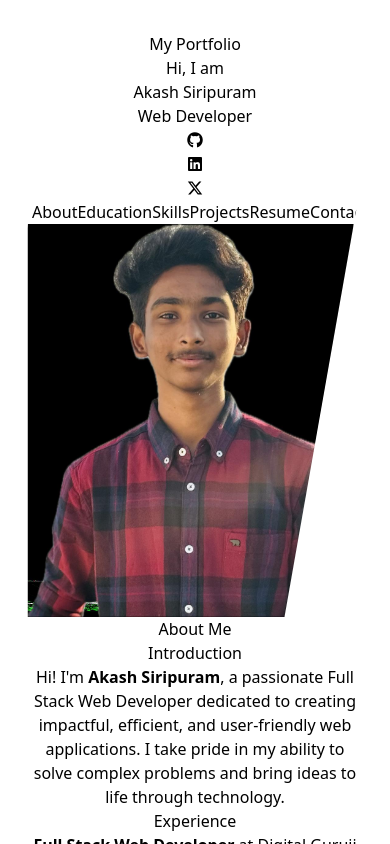
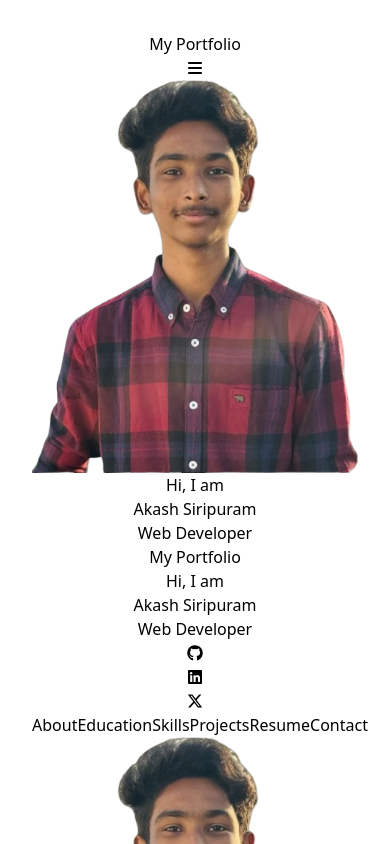
Before and after one commit to akashsiripuram/Portfolio, a React (Vite) app: page / in a window 390 px wide. Shown: the top 844 px of the page. Built offline with nearby package versions, Linux system fonts and the light colour scheme.

Commit message:
added responsive layout

```diff
--- a/src/Layout/Layout.jsx
+++ b/src/Layout/Layout.jsx
@@ -9,7 +9,7 @@ import About from "../components/about/About";
 
 export default function Layout() {
   return (
-    <div className="bg-gray-300 w-screen">
+    <div className="bg-gray-300 w-screen " >
       <Navbar/>
 
       <div id="about">
--- a/src/components/Navbar/Navbar.css
+++ b/src/components/Navbar/Navbar.css
@@ -1,21 +1,9 @@
-.angled-box {
-    transform: skewX(-10deg);
-    transform-origin: top left;
-    overflow: hidden;
-    position: relative;
-}
-.navbar-options{
-    transform: skewX(+10deg);
-    transform-origin: top left;
-    overflow: hidden;
-    position: relative;
-}
+
 
 .angled-profile {
-    transform: skewX(+10deg);
-    transform-origin: top left;
+
     overflow: hidden;
-    position: relative;
+
     z-index: 999;
     height: 80%;
     width: fit-content;
--- a/src/components/Navbar/Navbar.jsx
+++ b/src/components/Navbar/Navbar.jsx
@@ -1,28 +1,59 @@
 import "./Navbar.css";
+import ToggleButton from "../ToggleButton/ToggleButton";
+import { useState } from "react";
 
 export default function Navbar() {
+  // const [isOpened,setIsOpened] =useState(false);
+
   return (
     <>
-      <div className="flex flex-row justify-between h-screen w-screen bg-black">
+      <div className="flex flex-col md:hidden bg-black max-w-screen overflow-x-hidden h-screen ">
+        {/* Top Navbar */}
+        <div className="flex flex-row justify-between w-[inherit] pr-10 px-5 py-5 pl-16">
+          <a href="/" className="text-white cursor-pointer font-semibold">
+            My Portfolio
+          </a>
+          <ToggleButton />
+        </div>
+        <div className="text-center flex flex-row justify-center mt-24 mb-10 ml-8">
+        <img
+          src="/profile.jpg"
+          className="rounded-full h-[300px] w-[300px]  border-2 border-white pt-12"
+          alt=""
+        />
+        </div>
+        <h3 className="text-xl text-center font-bold mb-3 text-white">Hi, I am</h3>
+        <h1 className="text-3xl text-center font-bold text-white">Akash Siripuram</h1>
+        <div className="text-gray-400 text-center font-bold text-xl mt-2">
+          Web Developer
+        </div>
+      </div>
+
+      <div className="hidden md:flex flex-row justify-between h-screen w-screen ">
+        {/* Left Section */}
         <div className="flex flex-col justify-between w-1/2 bg-gray-300 text-lg px-5 py-5 pl-24">
           <div>
-            <a href="/" className="font-semibold cursor-pointer">My Portfolio</a>
+            <a href="/" className="font-semibold cursor-pointer">
+              My Portfolio
+            </a>
           </div>
-          <div className="">
+          <div>
             <h3 className="text-2xl font-bold mb-6">Hi, I am</h3>
             <h1 className="text-5xl font-bold">Akash Siripuram</h1>
             <div className="text-gray-400 font-bold text-2xl mt-2">
               Web Developer
             </div>
           </div>
-          <div className="social-icons flex flex-row space-x-4 w-3/5 mb-16 ">
+          <div className="social-icons flex flex-row space-x-4 w-3/5 mb-16">
             <div className="bg-[#bdbdbd] p-2">
               <a href="https://github.com/akashsiripuram" className="text-2xl ">
                 <i className="fab fa-github"></i>
               </a>
             </div>
             <div className="bg-[#bdbdbd] p-2">
-              <a href="https://www.linkedin.com/in/siripuramakash/" className="text-2xl ">
+              <a
+                href="https://www.linkedin.com/in/siripuramakash/"
+                className="text-2xl ">
                 <i className="fab fa-linkedin"></i>
               </a>
             </div>
@@ -33,23 +64,46 @@ export default function Navbar() {
             </div>
           </div>
         </div>
-        <div className="flex flex-col w-1/2 bg-black angled-box align-baseline justify-between">
-          <div className="flex navbar-options flex-row justify-center text-white px-5 py-5 pb-12 space-x-10 font-semibold ">
-            {/* Update to anchor links */}
-            <a href="#about" className="cursor-pointer">About</a>
-            <a href="#education" className="cursor-pointer">Education</a>
-            <a href="#skills" className="cursor-pointer">Skills</a>
-            <a href="#projects" className="cursor-pointer">Projects</a>
-            <a href="/AkashSiripuram.pdf" target="_blank" className="cursor-pointer">Resume</a>
-            <a href="#contact" className="cursor-pointer bg-white text-black px-4 py-1 rounded-2xl">Contact</a>
+
+        {/* Right Section with ClipPath */}
+        <div
+          className="w-[12%]  bg-black mr-0 p-0"
+          style={{
+            clipPath: "polygon(100% 0, 100% 0, 100% 100%, 0 100%)", // Adjusted clipPath
+          }}></div>
+        <div className="flex flex-col w-2/3  bg-black overflow-hidden align-baseline justify-between p-0 m-0 border-2 border-black">
+          {/* Navbar Items */}
+          <div className="md:flex flex-row justify-around text-white px-5 py-5 gap-[3%] font-semibold hidden">
+            <a href="#about" className="cursor-pointer">
+              About
+            </a>
+            <a href="#education" className="cursor-pointer">
+              Education
+            </a>
+            <a href="#skills" className="cursor-pointer">
+              Skills
+            </a>
+            <a href="#projects" className="cursor-pointer">
+              Projects
+            </a>
+            <a
+              href="/AkashSiripuram.pdf"
+              target="_blank"
+              className="cursor-pointer">
+              Resume
+            </a>
+            <a
+              href="#contact"
+              className="cursor-pointer bg-white text-black px-4 py-1 rounded-2xl">
+              Contact
+            </a>
           </div>
-          <img
-            src="/profile.jpg"
-            className="angled-profile"
-            alt=""
-          />
+
+
+
+          {/* Profile Image */}
+          <img src="/profile.jpg" className="angled-profile" alt="" />
         </div>
-
       </div>
     </>
   );
--- /dev/null
+++ b/src/components/ToggleButton/ToggleButton.jsx
@@ -0,0 +1,8 @@
+import "./ToggleButton.css";
+export default function ToggleButton(){
+    return(
+        <div className="toggleButton lg:hidden text-white">
+            <i className="fa-solid fa-bars"></i>
+        </div>
+    )
+}
```
Also changed, not shown: public/Passport_size_photo.jpg (added), public/profile.jpg, src/components/ToggleButton/ToggleButton.css (added).
